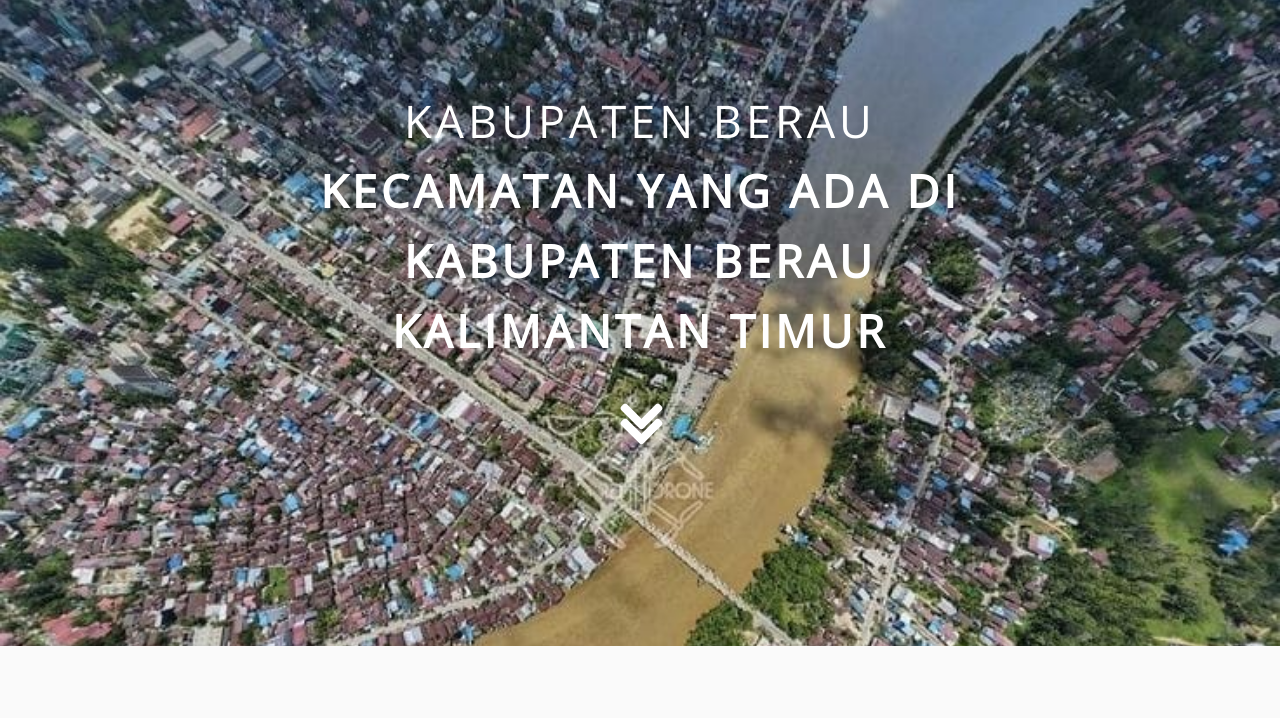
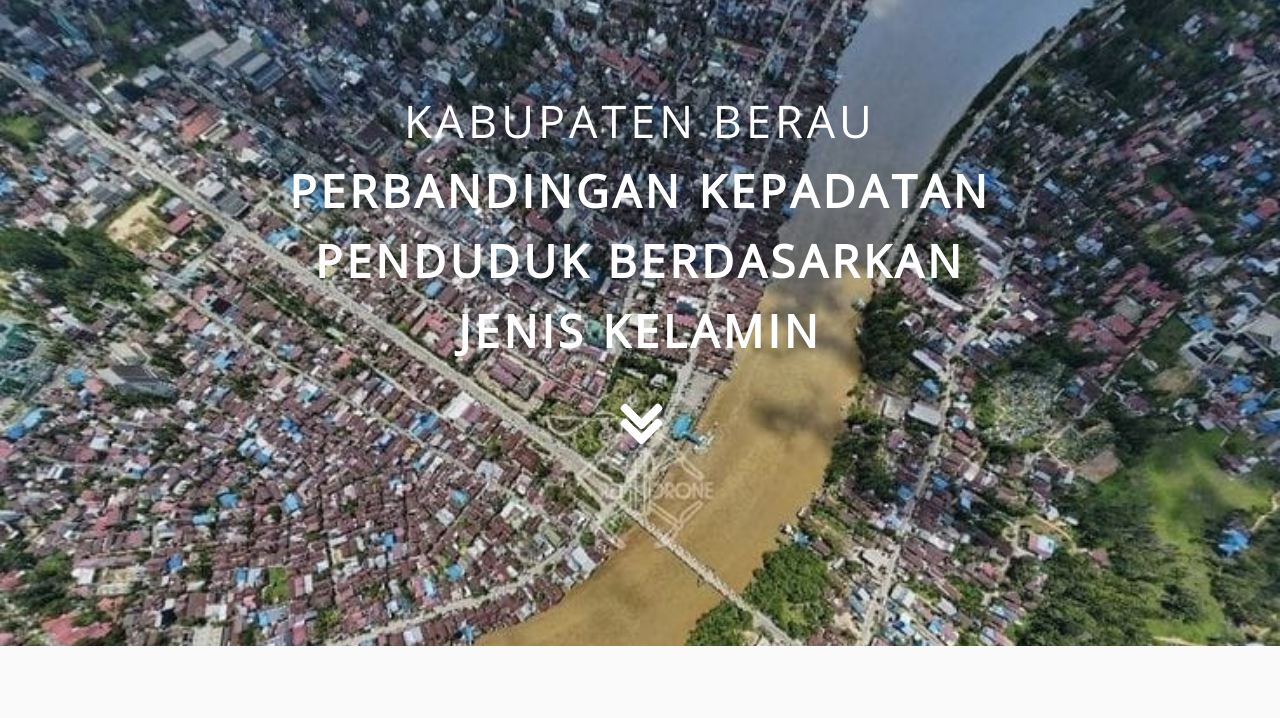
Before and after one commit to fabian289/Berau, a plain HTML site: page index.html in a window 1280 px wide. Shown: the part 74-792 px from the top of the page. Drawn offline with nearby package versions, Linux system fonts and the light colour scheme; a script that the page names is missing.

Commit message:
Update index.html

```diff
--- a/index.html
+++ b/index.html
@@ -63,8 +63,7 @@
                 <div class="col-md-8 col-md-offset-2 col-sm-8 col-sm-offset-2">
                     <h1> KABUPATEN BERAU
                         <br />
-                        <strong>KECAMATAN YANG ADA DI KABUPATEN BERAU
-						KALIMANTAN TIMUR</strong>
+                        <strong>PERBANDINGAN KEPADATAN PENDUDUK BERDASARKAN JENIS KELAMIN</strong>
                     </h1>
                      <br />
                   <a href="#about-section">  <i class="fa fa-angle-double-down fa-5x down-icon"></i> </a>
```
